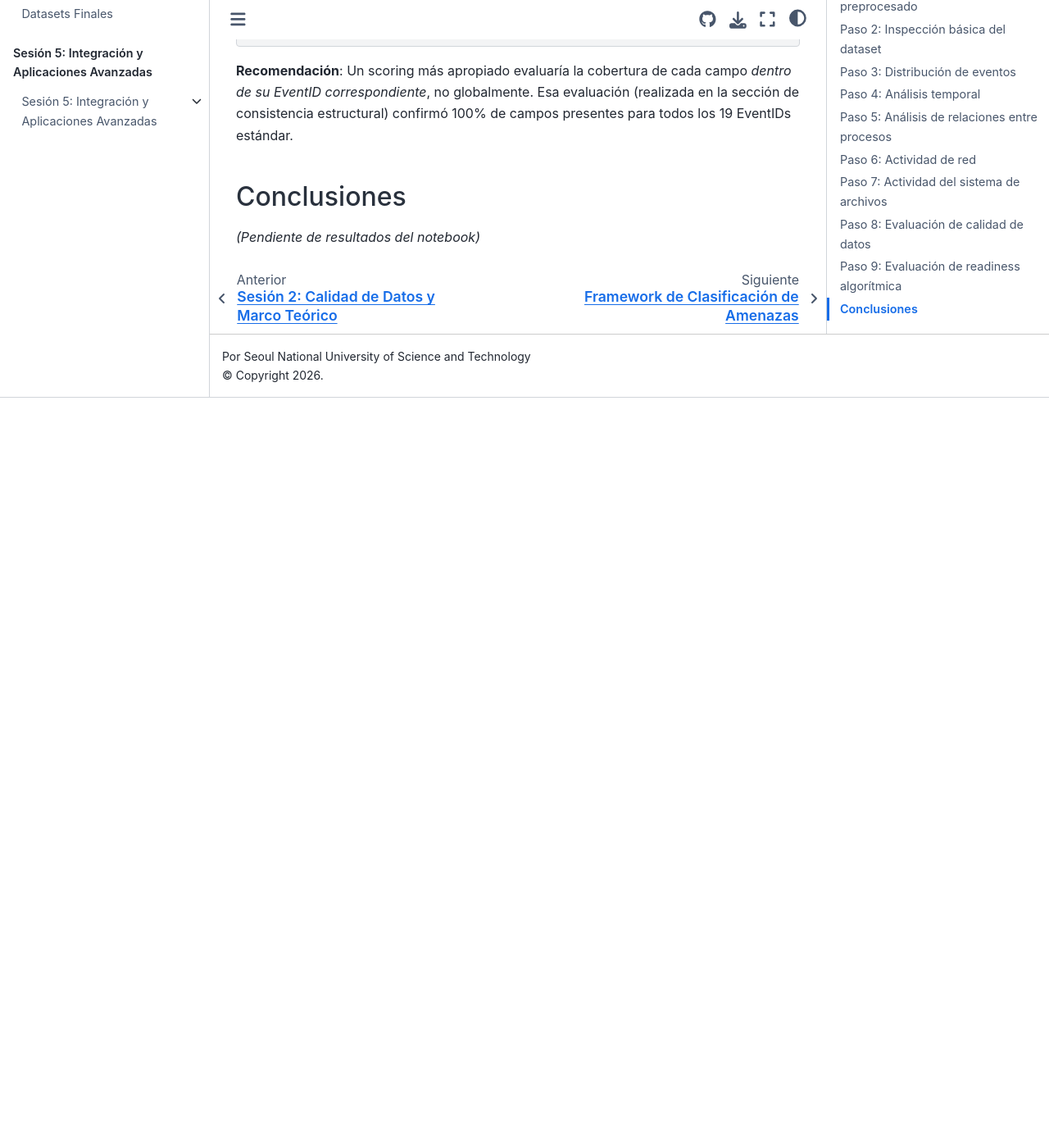
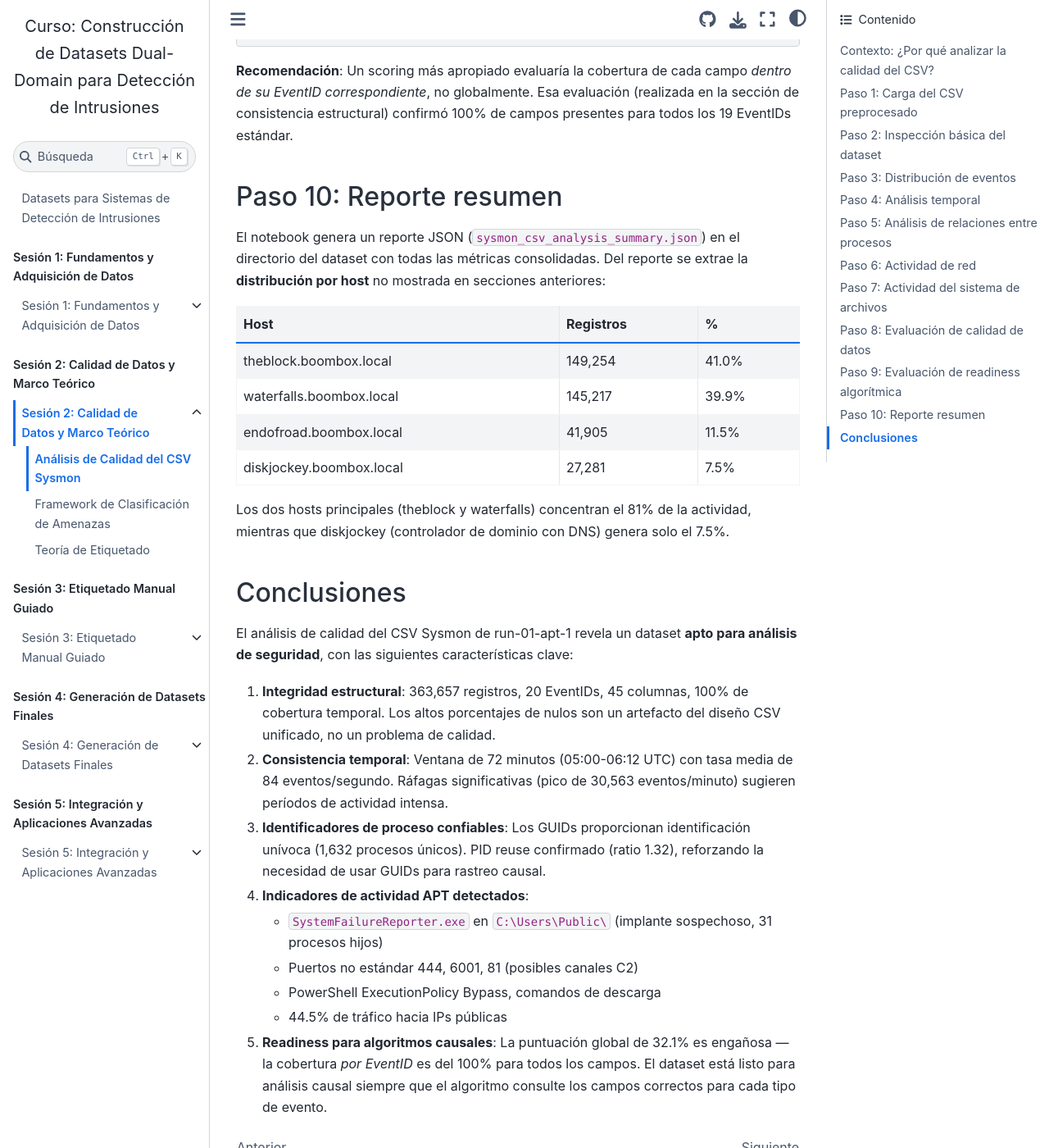
Before and after one commit to ollerenac/curso2026, a Jupyter Book: the page built from sesion-2/1-analisis-calidad.md, in a window 1280 px wide and 1400 px high, scrolled down 17257 px. Shown: the whole window at 82% size. Built offline with Jupyter Book 1.0.4 settings and Sphinx 7.4.7 and the Sphinx Book theme 1.1.4, drawn with Linux system fonts in a browser that asks for light colours; before the commit the page ends 17742 px from its top, so only the background shows below that.

Commit message:
Complete sesion-2/1-analisis-calidad.md with summary report and conclusions
Added Paso 10 (host distribution from JSON report) and Conclusiones
summarizing all findings: structural integrity, temporal consistency,
reliable GUIDs, APT indicators, and algorithm readiness assessment.

Co-Authored-By: Claude Opus 4.6 <noreply@anthropic.com>

```diff
--- a/sesion-2/1-analisis-calidad.md
+++ b/sesion-2/1-analisis-calidad.md
@@ -492,6 +492,33 @@ El algoritmo de cadenas causales no necesita que *todos* los registros tengan Co
 
 **Recomendación**: Un scoring más apropiado evaluaría la cobertura de cada campo *dentro de su EventID correspondiente*, no globalmente. Esa evaluación (realizada en la sección de consistencia estructural) confirmó 100% de campos presentes para todos los 19 EventIDs estándar.
 
+## Paso 10: Reporte resumen
+
+El notebook genera un reporte JSON (`sysmon_csv_analysis_summary.json`) en el directorio del dataset con todas las métricas consolidadas. Del reporte se extrae la **distribución por host** no mostrada en secciones anteriores:
+
+| Host | Registros | % |
+|------|-----------|---|
+| theblock.boombox.local | 149,254 | 41.0% |
+| waterfalls.boombox.local | 145,217 | 39.9% |
+| endofroad.boombox.local | 41,905 | 11.5% |
+| diskjockey.boombox.local | 27,281 | 7.5% |
+
+Los dos hosts principales (theblock y waterfalls) concentran el 81% de la actividad, mientras que diskjockey (controlador de dominio con DNS) genera solo el 7.5%.
+
 ## Conclusiones
 
-*(Pendiente de resultados del notebook)*
+El análisis de calidad del CSV Sysmon de run-01-apt-1 revela un dataset **apto para análisis de seguridad**, con las siguientes características clave:
+
+1. **Integridad estructural**: 363,657 registros, 20 EventIDs, 45 columnas, 100% de cobertura temporal. Los altos porcentajes de nulos son un artefacto del diseño CSV unificado, no un problema de calidad.
+
+2. **Consistencia temporal**: Ventana de 72 minutos (05:00-06:12 UTC) con tasa media de 84 eventos/segundo. Ráfagas significativas (pico de 30,563 eventos/minuto) sugieren períodos de actividad intensa.
+
+3. **Identificadores de proceso confiables**: Los GUIDs proporcionan identificación unívoca (1,632 procesos únicos). PID reuse confirmado (ratio 1.32), reforzando la necesidad de usar GUIDs para rastreo causal.
+
+4. **Indicadores de actividad APT detectados**:
+   - `SystemFailureReporter.exe` en `C:\Users\Public\` (implante sospechoso, 31 procesos hijos)
+   - Puertos no estándar 444, 6001, 81 (posibles canales C2)
+   - PowerShell ExecutionPolicy Bypass, comandos de descarga
+   - 44.5% de tráfico hacia IPs públicas
+
+5. **Readiness para algoritmos causales**: La puntuación global de 32.1% es engañosa — la cobertura *por EventID* es del 100% para todos los campos. El dataset está listo para análisis causal siempre que el algoritmo consulte los campos correctos para cada tipo de evento.
```
